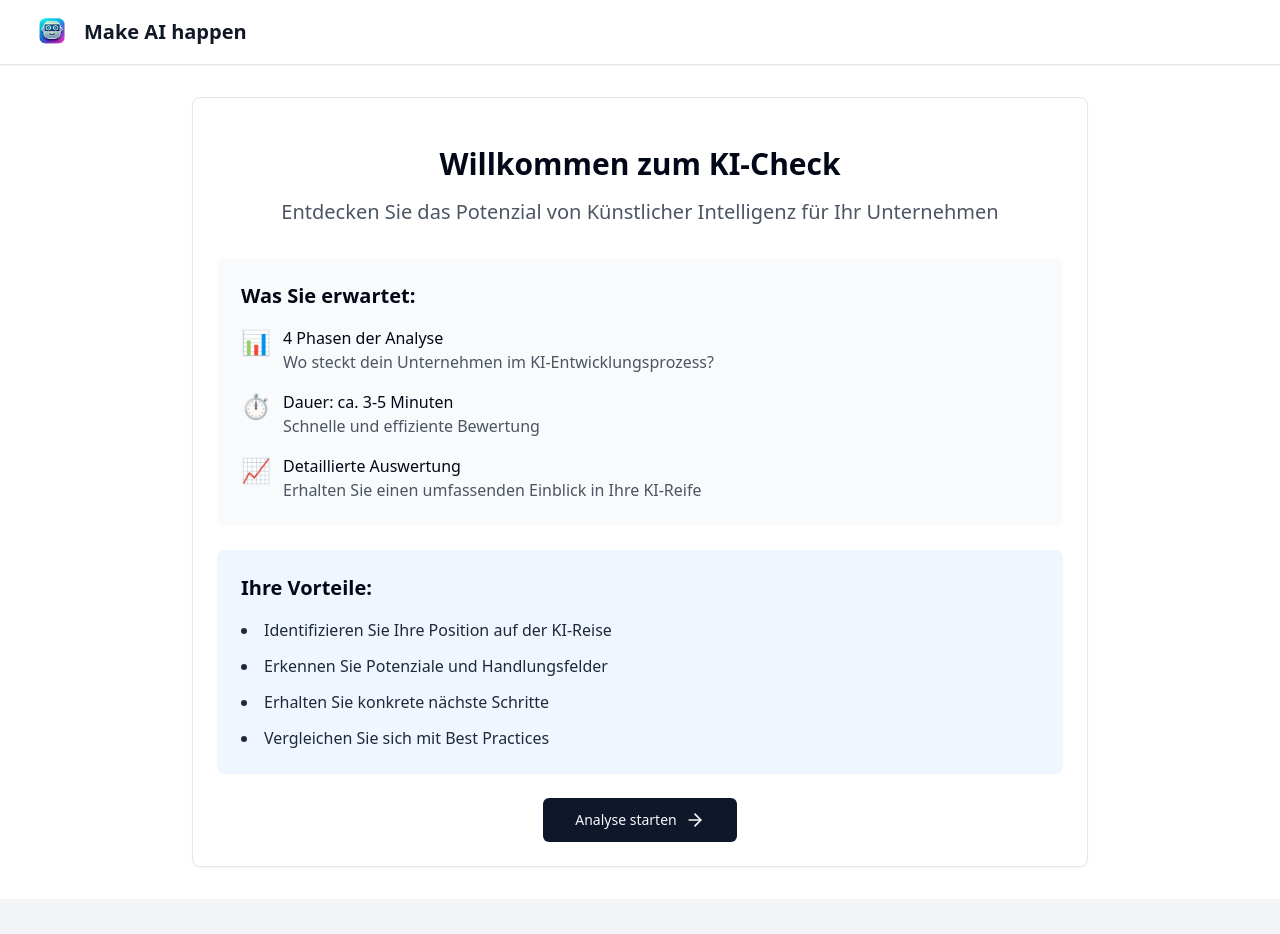
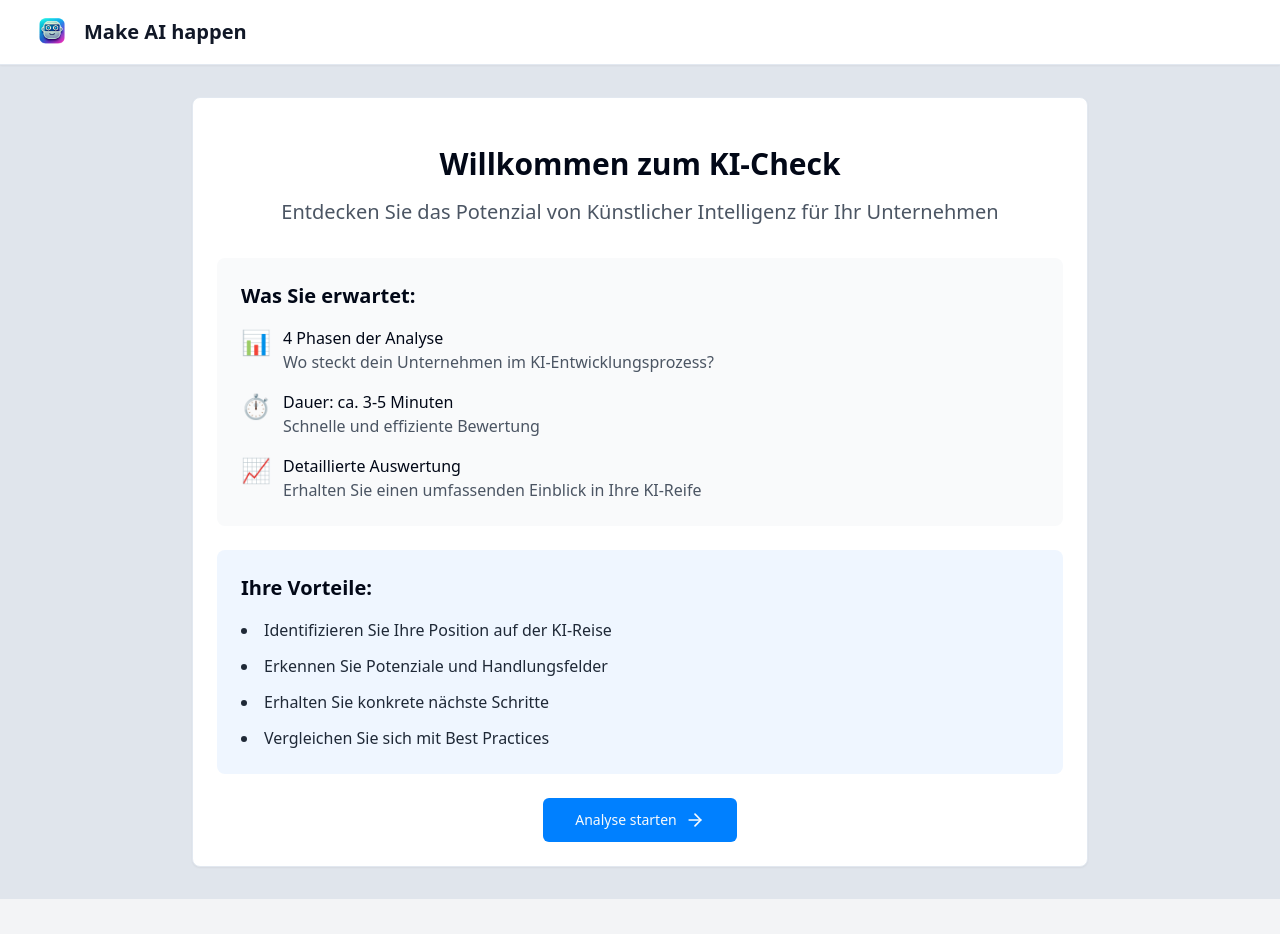
Before and after one commit to liitu-ch/make-ai-happen, a Next.js app: page / in a window 1280 px wide. Shown: the top 934 px of the page. Built offline with nearby package versions, Linux system fonts and the light colour scheme.

Commit message:
anpassungen scroll verhalten auf moboile

```diff
--- a/app/globals.css
+++ b/app/globals.css
@@ -1,6 +1,12 @@
 @tailwind base;
 @tailwind components;
 @tailwind utilities;
+
+:root {
+  --primary: 210 100% 50%;
+  --secondary: 220 20% 92%;
+  /* Weitere Farbanpassungen... */
+}
 
 @layer base {
   :root {
@@ -29,6 +35,7 @@
     --chart-3: 197 37% 24%;
     --chart-4: 43 74% 66%;
     --chart-5: 27 87% 67%;
+
   }
 
   .dark {
@@ -65,5 +72,6 @@
   }
   body {
     @apply bg-background text-foreground;
+    background-color: #e0e5ec;
   }
 }
--- a/pages/maturity-wizard.tsx
+++ b/pages/maturity-wizard.tsx
@@ -193,8 +193,10 @@ const MaturityWizard = () => {
 
   // Handler für den Start-Button
   const handleStart = () => {
-    setShowWelcome(false);
     scrollToTop();
+    setTimeout(() => {
+      setShowWelcome(false);
+    }, 100);
   };
   // Validierung für das Kontaktformular
   const isContactFormValid = () => {
@@ -610,13 +612,14 @@ const MaturityWizard = () => {
     ]
   };
   const PageTransition = ({ children }: { children: React.ReactNode }) => (
-    <div className="transition-all duration-300 animate-fadeIn">
+    <div className="transition-all duration-300">
       {children}
     </div>
   );
 
 
   const handleAnswer = (questionIndex: any, value: string) => {
+    // scrollToTop();
     setAnswers({
       ...answers,
       [`${currentStep}-${questionIndex}`]: value
@@ -647,7 +650,14 @@ const MaturityWizard = () => {
         <p className="text-lg mb-4 md:mb-0">{question}</p>
         <div className="flex flex-row justify-start md:justify-end gap-3">
           <button
-            onClick={() => handleAnswer(index, 'yes')}
+            type="button" // Add this
+            onClick={(e) => {
+              e.preventDefault();
+              setTimeout(() => {
+                handleAnswer(index, 'yes');
+              }, 100);
+
+            }}
             className={`px-6 py-2 rounded-md min-w-[100px] transition-colors ${answers[`${currentStep}-${index}`] === 'yes'
               ? 'bg-green-500 text-white hover:bg-green-600'
               : 'bg-gray-200 hover:bg-gray-300'
@@ -656,7 +666,11 @@ const MaturityWizard = () => {
             Ja
           </button>
           <button
-            onClick={() => handleAnswer(index, 'no')}
+            type="button" // Add this
+            onClick={(e) => {
+              e.preventDefault();
+              handleAnswer(index, 'no');
+            }}
             className={`px-6 py-2 rounded-md min-w-[100px] transition-colors ${answers[`${currentStep}-${index}`] === 'no'
               ? 'bg-red-500 text-white hover:bg-red-600'
               : 'bg-gray-200 hover:bg-gray-300'
@@ -861,14 +875,19 @@ const MaturityWizard = () => {
               <WelcomeStep onStart={handleStart} />
             ) : !showContactForm && !showResults ? (
               <>
-                <div className="mb-6 animate-fadeIn"> {/* Für Fragen */}
+                <div className="mb-6"> {/* Für Fragen */}
                   <h2 className="text-xl font-bold mb-4">{stages[currentStep].title}</h2>
                   {stages[currentStep].questions.map((q, i) => renderQuestion(q, i))}
                 </div>
                 <div className="flex justify-between mt-4">
                   <Button
                     variant="outline"
-                    onClick={() => currentStep === 0 ? setShowWelcome(true) : setCurrentStep(currentStep - 1)}
+                    onClick={() => {
+                      scrollToTop();
+                      setTimeout(() => {
+                        currentStep === 0 ? setShowWelcome(true) : setCurrentStep(currentStep - 1);
+                      }, 100);
+                    }}
                     disabled={false} // Entferne disabled={currentStep === 0}
                   >
                     <ArrowLeft className="w-4 h-4 mr-2" />
@@ -878,8 +897,10 @@ const MaturityWizard = () => {
                     // Im return block, update den Weiter-Button
                     <Button
                       onClick={() => {
-                        setCurrentStep(currentStep + 1);
                         scrollToTop();
+                        setTimeout(() => {
+                          setCurrentStep(currentStep + 1);
+                        }, 100);
                       }}
                     >
                       Weiter
--- a/tailwind.config.js
+++ /dev/null
@@ -1,77 +0,0 @@
-/** @type {import('tailwindcss').Config} */
-module.exports = {
-  darkMode: ["class"],
-  content: [
-    './pages/**/*.{ts,tsx}',
-    './components/**/*.{ts,tsx}',
-    './app/**/*.{ts,tsx}',
-    './src/**/*.{ts,tsx}',
-  ],
-  prefix: "",
-  theme: {
-    container: {
-      center: true,
-      padding: "2rem",
-      screens: {
-        "2xl": "1400px",
-      },
-    },
-    extend: {
-      colors: {
-        border: "hsl(var(--border))",
-        input: "hsl(var(--input))",
-        ring: "hsl(var(--ring))",
-        background: "hsl(var(--background))",
-        foreground: "hsl(var(--foreground))",
-        primary: {
-          DEFAULT: "hsl(var(--primary))",
-          foreground: "hsl(var(--primary-foreground))",
-        },
-        secondary: {
-          DEFAULT: "hsl(var(--secondary))",
-          foreground: "hsl(var(--secondary-foreground))",
-        },
-        destructive: {
-          DEFAULT: "hsl(var(--destructive))",
-          foreground: "hsl(var(--destructive-foreground))",
-        },
-        muted: {
-          DEFAULT: "hsl(var(--muted))",
-          foreground: "hsl(var(--muted-foreground))",
-        },
-        accent: {
-          DEFAULT: "hsl(var(--accent))",
-          foreground: "hsl(var(--accent-foreground))",
-        },
-        popover: {
-          DEFAULT: "hsl(var(--popover))",
-          foreground: "hsl(var(--popover-foreground))",
-        },
-        card: {
-          DEFAULT: "hsl(var(--card))",
-          foreground: "hsl(var(--card-foreground))",
-        },
-      },
-      borderRadius: {
-        lg: "var(--radius)",
-        md: "calc(var(--radius) - 2px)",
-        sm: "calc(var(--radius) - 4px)",
-      },
-      keyframes: {
-        "accordion-down": {
-          from: { height: "0" },
-          to: { height: "var(--radix-accordion-content-height)" },
-        },
-        "accordion-up": {
-          from: { height: "var(--radix-accordion-content-height)" },
-          to: { height: "0" },
-        },
-      },
-      animation: {
-        "accordion-down": "accordion-down 0.2s ease-out",
-        "accordion-up": "accordion-up 0.2s ease-out",
-      },
-    },
-  },
-  plugins: [require("tailwindcss-animate")],
-}
--- a/tailwind.config.ts
+++ b/tailwind.config.ts
@@ -1,19 +1,74 @@
+// For TypeScript: name as tailwind.config.ts
 import type { Config } from "tailwindcss";
 
 export default {
   darkMode: ["class"],
   content: [
-    "./src/pages/**/*.{js,ts,jsx,tsx,mdx}",
-    "./src/components/**/*.{js,ts,jsx,tsx,mdx}",
-    "./src/app/**/*.{js,ts,jsx,tsx,mdx}",
+    "./pages/**/*.{js,ts,jsx,tsx,mdx}",
+    "./components/**/*.{js,ts,jsx,tsx,mdx}",
+    "./app/**/*.{js,ts,jsx,tsx,mdx}",
   ],
+  prefix: "",
   theme: {
+    container: {
+      center: true,
+      padding: "2rem",
+      screens: {
+        "2xl": "1400px",
+      },
+    },
     extend: {
+
       colors: {
-        background: "var(--background)",
-        foreground: "var(--foreground)",
+
+        border: "hsl(var(--border))",
+        input: "hsl(var(--input))",
+        ring: "hsl(var(--ring))",
+        background: "hsl(var(--background))",
+        foreground: "hsl(var(--foreground))",
+        primary: {
+          DEFAULT: "hsl(var(--primary))",
+          foreground: "hsl(var(--primary-foreground))",
+        },
+        secondary: {
+          DEFAULT: "hsl(var(--secondary))",
+          foreground: "hsl(var(--secondary-foreground))",
+        },
+        destructive: {
+          DEFAULT: "hsl(var(--destructive))",
+          foreground: "hsl(var(--destructive-foreground))",
+        },
+        muted: {
+          DEFAULT: "hsl(var(--muted))",
+          foreground: "hsl(var(--muted-foreground))",
+        },
+        accent: {
+          DEFAULT: "hsl(var(--accent))",
+          foreground: "hsl(var(--accent-foreground))",
+        },
+        popover: {
+          DEFAULT: "hsl(var(--popover))",
+          foreground: "hsl(var(--popover-foreground))",
+        },
+        card: {
+          DEFAULT: "hsl(var(--card))",
+          foreground: "hsl(var(--card-foreground))",
+        },
+      },
+      borderRadius: {
+        lg: "var(--radius)",
+        md: "calc(var(--radius) - 2px)",
+        sm: "calc(var(--radius) - 4px)",
       },
       keyframes: {
+        "accordion-down": {
+          from: { height: "0" },
+          to: { height: "var(--radix-accordion-content-height)" },
+        },
+        "accordion-up": {
+          from: { height: "var(--radix-accordion-content-height)" },
+          to: { height: "0" },
+        },
         fadeIn: {
           '0%': { opacity: '0', transform: 'translateY(10px)' },
           '100%': { opacity: '1', transform: 'translateY(0)' },
@@ -24,6 +79,8 @@ export default {
         },
       },
       animation: {
+        "accordion-down": "accordion-down 0.2s ease-out",
+        "accordion-up": "accordion-up 0.2s ease-out",
         fadeIn: 'fadeIn 0.5s ease-out',
         slideIn: 'slideIn 0.3s ease-out',
       },
@@ -35,4 +92,4 @@ export default {
       pattern: /^(bg|text|ring|border)-.+/,
     }
   ],
-} satisfies Config;
+} satisfies Config; // Remove this line for JavaScript version
```
